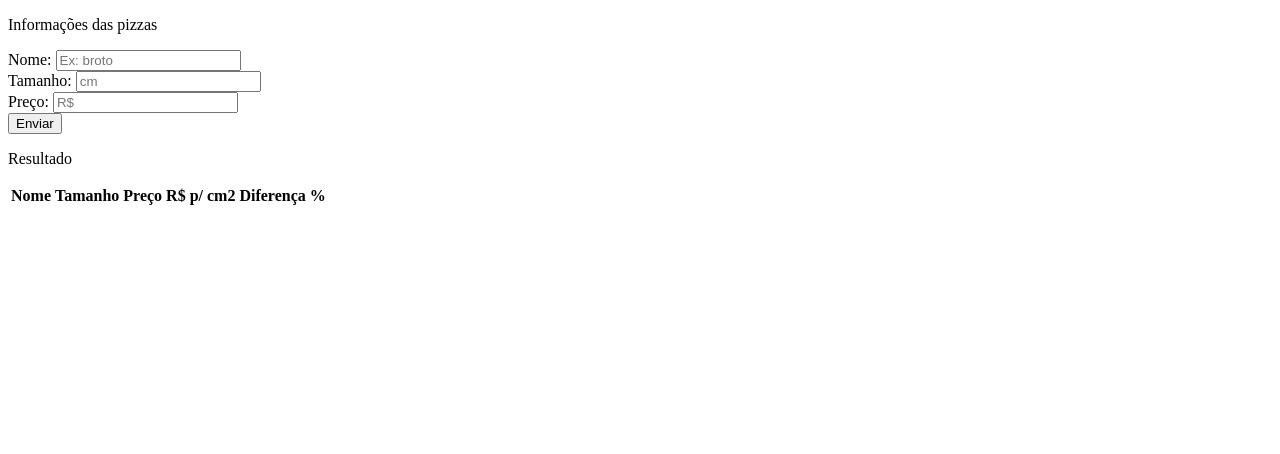
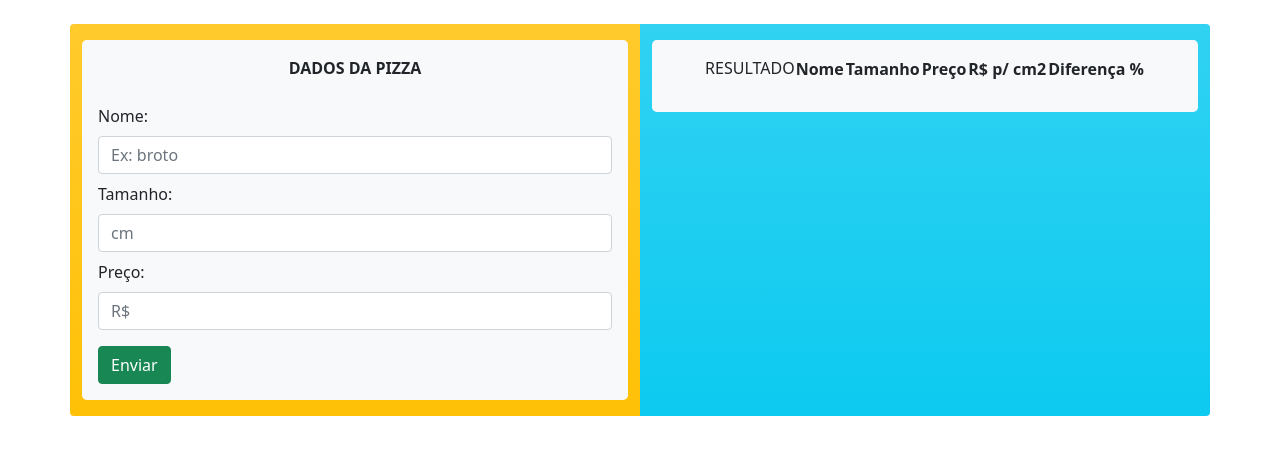
Before and after one commit to emanuellyogg/desafio-pizza, a plain HTML site: page index.html in a window 1280 px wide. Drawn offline with nearby package versions, Linux system fonts and the light colour scheme.

Commit message:
style: estilizado a parte de entrada de dados sobre a pizza

```diff
--- a/index.html
+++ b/index.html
@@ -4,38 +4,45 @@
   <meta charset="UTF-8">
   <meta http-equiv="X-UA-Compatible" content="IE=edge">
   <meta name="viewport" content="width=device-width, initial-scale=1.0">
+  <!-- Bootstrap CSS -->
+  <link href="https://cdn.jsdelivr.net/npm/bootstrap@5.1.0/dist/css/bootstrap.min.css" rel="stylesheet" integrity="sha384-KyZXEAg3QhqLMpG8r+8fhAXLRk2vvoC2f3B09zVXn8CA5QIVfZOJ3BCsw2P0p/We" crossorigin="anonymous">
   <title>Precificação de Pizzas</title>
 </head>
 <body>
 
-  <div>
-    <div>
-      <p>Informações das pizzas</p>
+  <div class="container mt-4">
+    <div class="row">
+      <div class="col-md-6  bg-warning bg-gradient rounded-start">
+        <div class="container my-3 bg-light p-3 rounded-3 ">
+          <div class="">
+            <p class="text-center fw-bold">DADOS DA PIZZA</p>
+          </div>
+
+          <div >
+            <label class="form-label my-2" for="">Nome: </label>
+            <input type="text" class="form-control" placeholder="Ex: broto">
           </div>
 
           <div>
-      <label for="">Nome: </label>
-      <input type="text" placeholder="Ex: broto">
+            <label class="form-label my-2" for="">Tamanho: </label>
+            <input type="number" class="form-control" placeholder="cm">
           </div>
 
           <div>
-      <label for="">Tamanho: </label>
-      <input type="number" placeholder="cm">
+            <label class="form-label my-2" for="">Preço: </label>
+            <input type="number" class="form-control" placeholder="R$">
           </div>
 
-    <div>
-      <label for="">Preço: </label>
-      <input type="number" placeholder="R$">
+          <div class="mt-3">
+            <button class="btn btn-success" type="button">Enviar</button>
           </div>
-
-    <div>
-      <button type="button">Enviar</button>
         </div>
       </div>
 
+      <div class="col-md-6 bg-info bg-gradient rounded-end">
+        <div class="container d-flex justify-content-center my-3 bg-light p-3 rounded-3">
           <div>
-    <div>
-      <p>Resultado</p>
+            <p>RESULTADO</p>
           </div>
 
           <div>
@@ -62,6 +69,19 @@
             </table>
           </div>
         </div>
+      </div>
+    </div>
+  </div>
 
+  <!-- Optional JavaScript; choose one of the two! -->
+
+    <!-- Option 1: Bootstrap Bundle with Popper -->
+    <script src="https://cdn.jsdelivr.net/npm/bootstrap@5.1.0/dist/js/bootstrap.bundle.min.js" integrity="sha384-U1DAWAznBHeqEIlVSCgzq+c9gqGAJn5c/t99JyeKa9xxaYpSvHU5awsuZVVFIhvj" crossorigin="anonymous"></script>
+
+    <!-- Option 2: Separate Popper and Bootstrap JS -->
+    <!--
+    <script src="https://cdn.jsdelivr.net/npm/@popperjs/core@2.9.3/dist/umd/popper.min.js" integrity="sha384-eMNCOe7tC1doHpGoWe/6oMVemdAVTMs2xqW4mwXrXsW0L84Iytr2wi5v2QjrP/xp" crossorigin="anonymous"></script>
+    <script src="https://cdn.jsdelivr.net/npm/bootstrap@5.1.0/dist/js/bootstrap.min.js" integrity="sha384-cn7l7gDp0eyniUwwAZgrzD06kc/tftFf19TOAs2zVinnD/C7E91j9yyk5//jjpt/" crossorigin="anonymous"></script>
+    -->
 </body>
 </html>
```
Lines whose indentation alone changed are shown as unchanged.
